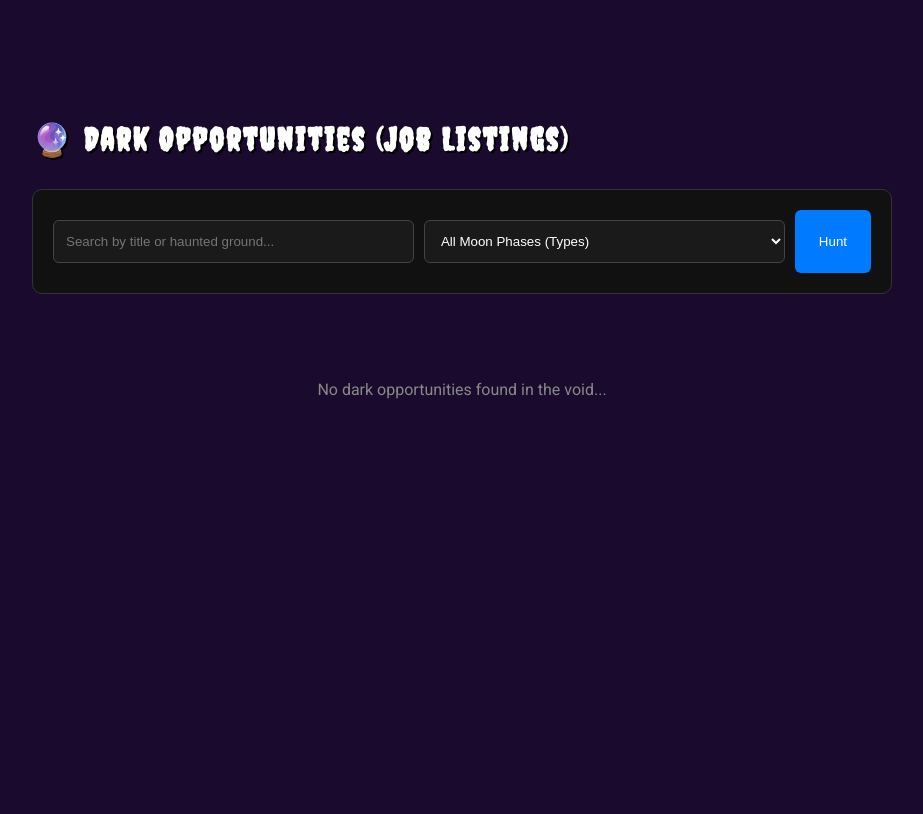
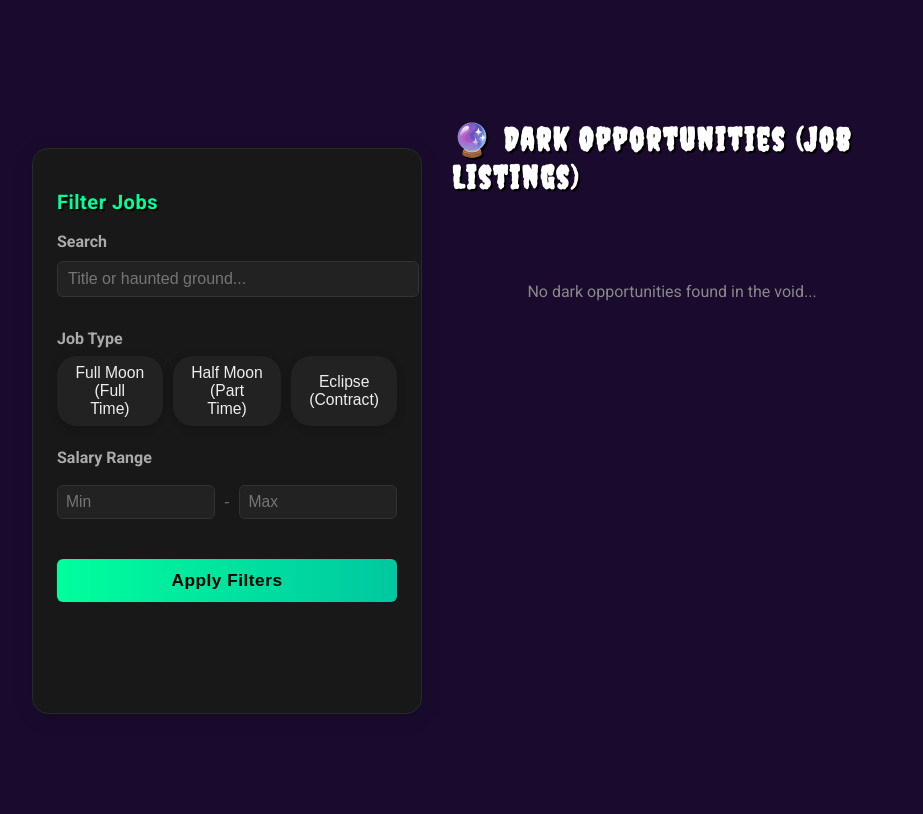
Before and after one commit to aman-rohera/woc8.0-job-recruitment-aman-rohera, a Django app: page /jobs/ in a window 1280 px wide. Shown: the part 67-881 px from the top of the page, without its empty margins (178-1101 px from the left). Before the commit the page ends 466 px from the top, so only its background shows below. Run offline with Django 5.2, Linux system fonts and the light colour scheme; data that the repository does not hold is empty.

Commit message:
Completed Checkpoint 4

```diff
--- a/applications/views.py
+++ b/applications/views.py
@@ -23,7 +23,7 @@ def apply_to_job(request, job_id):
         return redirect('job_detail', pk=job_id)
 
     if request.method == 'POST':
-        form = ApplicationForm(request.POST, request.FILES)
+        form = ApplicationForm(request.POST, request.FILES, user=request.user)
         if form.is_valid():
             application = form.save(commit=False)
             application.job = job
@@ -45,7 +45,7 @@ def apply_to_job(request, job_id):
         else:
             messages.error(request, "Please fill in all required fields.")
     else:
-        form = ApplicationForm()
+        form = ApplicationForm(user=request.user)
 
     return render(request, 'applications/apply.html', {'form': form, 'job': job})
 
--- a/jobs/templates/jobs/job_list.html
+++ b/jobs/templates/jobs/job_list.html
@@ -49,21 +49,104 @@
     .no-jobs { text-align: center; color: #888; padding: 40px; }
 </style>
 
-<div class="jobs-container">
-    <h1 style="color: #fff; margin-bottom: 30px;">🔮 Dark Opportunities (Job Listings)</h1>
+<div class="jobs-container" style="display: flex; gap: 30px;">
+    <!-- Sidebar Filter -->
+    <aside style="width: 340px; height: 520px; background: #181818; border-radius: 16px; border: 1.5px solid #292929; padding: 24px 24px 20px 24px; box-shadow: 0 4px 18px 0 #0003; display: flex; flex-direction: column; justify-content: flex-start; margin-top: 48px;">
+        <h2 style="color: #00ff9d; font-size: 1.25rem; margin-bottom: 18px; font-family: 'Roboto', sans-serif; letter-spacing: 0.5px;">Filter Jobs</h2>
+        <form method="get" id="filter-form">
+            <div style="margin-bottom: 22px;">
+                <label style="color: #aaa; font-weight: 600; font-size: 1rem; margin-bottom: 6px; display: block;">Search</label>
+                <input type="text" name="q" placeholder="Title or haunted ground..." value="{{ query }}" style="width: 100%; margin-top: 4px; background: #222; border: 1px solid #333; color: #fff; border-radius: 6px; padding: 8px 10px; font-size: 1rem;">
+            </div>
+            <div style="margin-bottom: 22px;">
+                <div style="color: #aaa; font-weight: 600; font-size: 1rem; margin-bottom: 8px;">Job Type</div>
+                <style>
+                    .pill-group { display: flex; gap: 10px; }
+                    .pill-btn {
+                        border: none;
+                        outline: none;
+                        padding: 8px 18px;
+                        border-radius: 20px;
+                        background: #222;
+                        color: #eee;
+                        font-size: 0.98rem;
+                        font-weight: 500;
+                        cursor: pointer;
+                        transition: background 0.2s, color 0.2s, box-shadow 0.2s;
+                        box-shadow: 0 2px 8px #0003;
+                    }
+                    .pill-btn.selected {
+                        background: linear-gradient(90deg,#00ff9d,#00c7a0);
+                        color: #181818;
+                        font-weight: bold;
+                        box-shadow: 0 2px 12px #00ff9d33;
+                    }
+                </style>
+                <div class="pill-group" id="job-type-pills">
+                    <button type="button" class="pill-btn{% if 'full_moon' in selected_types %} selected{% endif %}" data-value="full_moon">Full Moon (Full Time)</button>
+                    <button type="button" class="pill-btn{% if 'half_moon' in selected_types %} selected{% endif %}" data-value="half_moon">Half Moon (Part Time)</button>
+                    <button type="button" class="pill-btn{% if 'eclipse' in selected_types %} selected{% endif %}" data-value="eclipse">Eclipse (Contract)</button>
+                </div>
+                <!-- Hidden inputs for selected types -->
+                <div id="selected-types-container">
+                    {% for t in selected_types %}
+                        <input type="hidden" name="type" value="{{ t }}">
+                    {% endfor %}
+                </div>
+                <script>
+                // Pill toggle logic
+                document.addEventListener('DOMContentLoaded', function() {
+                    const pills = document.querySelectorAll('#job-type-pills .pill-btn');
+                    const selectedTypesContainer = document.getElementById('selected-types-container');
+                    const form = document.getElementById('filter-form');
+                    // Helper to update hidden inputs
+                    function updateHiddenInputs(selected) {
+                        selectedTypesContainer.innerHTML = '';
+                        selected.forEach(val => {
+                            const input = document.createElement('input');
+                            input.type = 'hidden';
+                            input.name = 'type';
+                            input.value = val;
+                            selectedTypesContainer.appendChild(input);
+                        });
+                    }
+                    // Initial selected
+                    let selected = Array.from(pills).filter(p => p.classList.contains('selected')).map(p => p.dataset.value);
+                    pills.forEach(pill => {
+                        pill.addEventListener('click', function() {
+                            const value = this.dataset.value;
+                            if (this.classList.contains('selected')) {
+                                this.classList.remove('selected');
+                                selected = selected.filter(v => v !== value);
+                            } else {
+                                this.classList.add('selected');
+                                selected.push(value);
+                            }
+                            updateHiddenInputs(selected);
+                        });
+                    });
+                    // On form submit, ensure hidden inputs are up to date
+                    form.addEventListener('submit', function() {
+                        updateHiddenInputs(selected);
+                    });
+                });
+                </script>
+            </div>
+            <div style="margin-bottom: 22px;">
+                <div style="color: #aaa; font-weight: 600; font-size: 1rem; margin-bottom: 8px;">Salary Range</div>
+                <div style="display: flex; gap: 10px; align-items: center;">
+                    <input type="number" name="min_salary" placeholder="Min" value="{{ request.GET.min_salary }}" style="width: 48%; background: #222; border: 1px solid #333; color: #fff; border-radius: 6px; padding: 7px 8px; font-size: 0.98rem;">
+                    <span style="color: #666; font-size: 1.1rem;">-</span>
+                    <input type="number" name="max_salary" placeholder="Max" value="{{ request.GET.max_salary }}" style="width: 48%; background: #222; border: 1px solid #333; color: #fff; border-radius: 6px; padding: 7px 8px; font-size: 0.98rem;">
+                </div>
+            </div>
+            <button type="submit" style="width: 100%; background: linear-gradient(90deg,#00ff9d,#00c7a0); color: #000; font-weight: bold; border: none; border-radius: 6px; padding: 11px 0; margin-top: 8px; font-size: 1.08rem; letter-spacing: 0.5px;">Apply Filters</button>
+        </form>
+    </aside>
 
-    <form method="GET" class="search-box">
-        <input type="text" name="q" placeholder="Search by title or haunted ground..." value="{{ query }}">
-        <select name="type">
-            <option value="">All Moon Phases (Types)</option>
-            <option value="full_moon" {% if request.GET.type == 'full_moon' %}selected{% endif %}>Full Moon (Full Time)</option>
-            <option value="half_moon" {% if request.GET.type == 'half_moon' %}selected{% endif %}>Half Moon (Part Time)</option>
-            <option value="eclipse" {% if request.GET.type == 'eclipse' %}selected{% endif %}>Eclipse (Contract)</option>
-        </select>
-        <button type="submit">Hunt</button>
-    </form>
-
-    {% if jobs %}
+    <div style="flex: 1;">
+        <h1 style="color: #fff; margin-bottom: 30px;">🔮 Dark Opportunities (Job Listings)</h1>
+        {% if jobs %}
         {% for job in jobs %}
         <div class="job-card">
             <div class="job-info">
--- a/jobs/views.py
+++ b/jobs/views.py
@@ -17,10 +17,24 @@ def job_list(request):
     if query:
         jobs = jobs.filter(title__icontains=query) | jobs.filter(haunted_ground__icontains=query)
 
-    # Filter by job type
-    job_type = request.GET.get('type', '')
-    if job_type:
-        jobs = jobs.filter(contract_type=job_type)
+    # Filter by job type (multiple checkboxes)
+    job_types = request.GET.getlist('type')
+    if job_types:
+        jobs = jobs.filter(contract_type__in=job_types)
+
+    # Filter by salary range
+    min_salary = request.GET.get('min_salary')
+    max_salary = request.GET.get('max_salary')
+    if min_salary:
+        try:
+            jobs = jobs.filter(bounty_gold__gte=int(min_salary))
+        except Exception:
+            pass
+    if max_salary:
+        try:
+            jobs = jobs.filter(bounty_gold__lte=int(max_salary))
+        except Exception:
+            pass
 
     paginator = Paginator(jobs, 10)
     page = request.GET.get('page')
@@ -31,7 +45,12 @@ def job_list(request):
     if request.user.is_authenticated and request.user.reincarnation_type == 'specter':
         applied_job_ids = DarkApplication.objects.filter(seeker=request.user).values_list('job_id', flat=True)
 
-    return render(request, 'jobs/job_list.html', {'jobs': jobs, 'query': query, 'applied_job_ids': list(applied_job_ids)})
+    return render(request, 'jobs/job_list.html', {
+        'jobs': jobs,
+        'query': query,
+        'applied_job_ids': list(applied_job_ids),
+        'selected_types': job_types,
+    })
 
 
 def job_detail(request, pk):
```
Also changed, not shown: applications/forms.py (+20 -0 lines), applications/templates/applications/apply.html (+8 -4 lines), job_recruitment/settings.py (+6 -2 lines).
